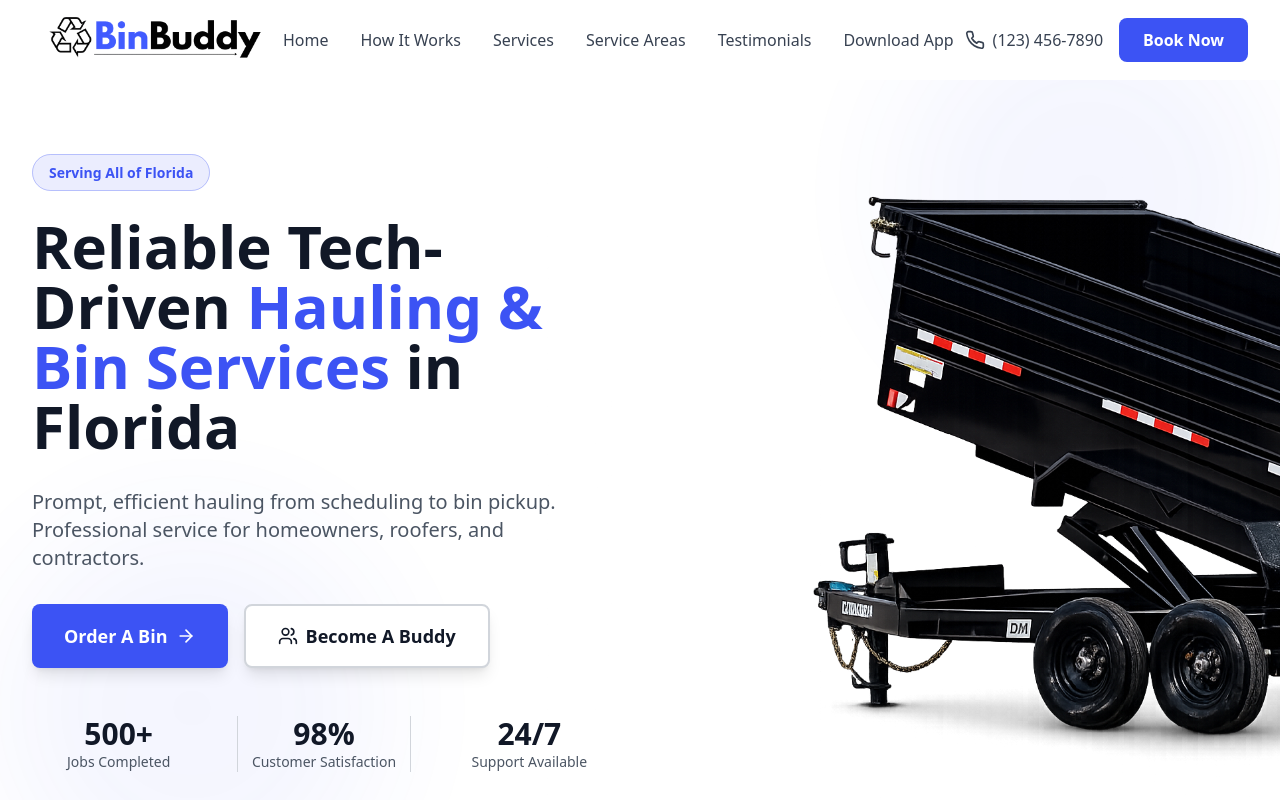
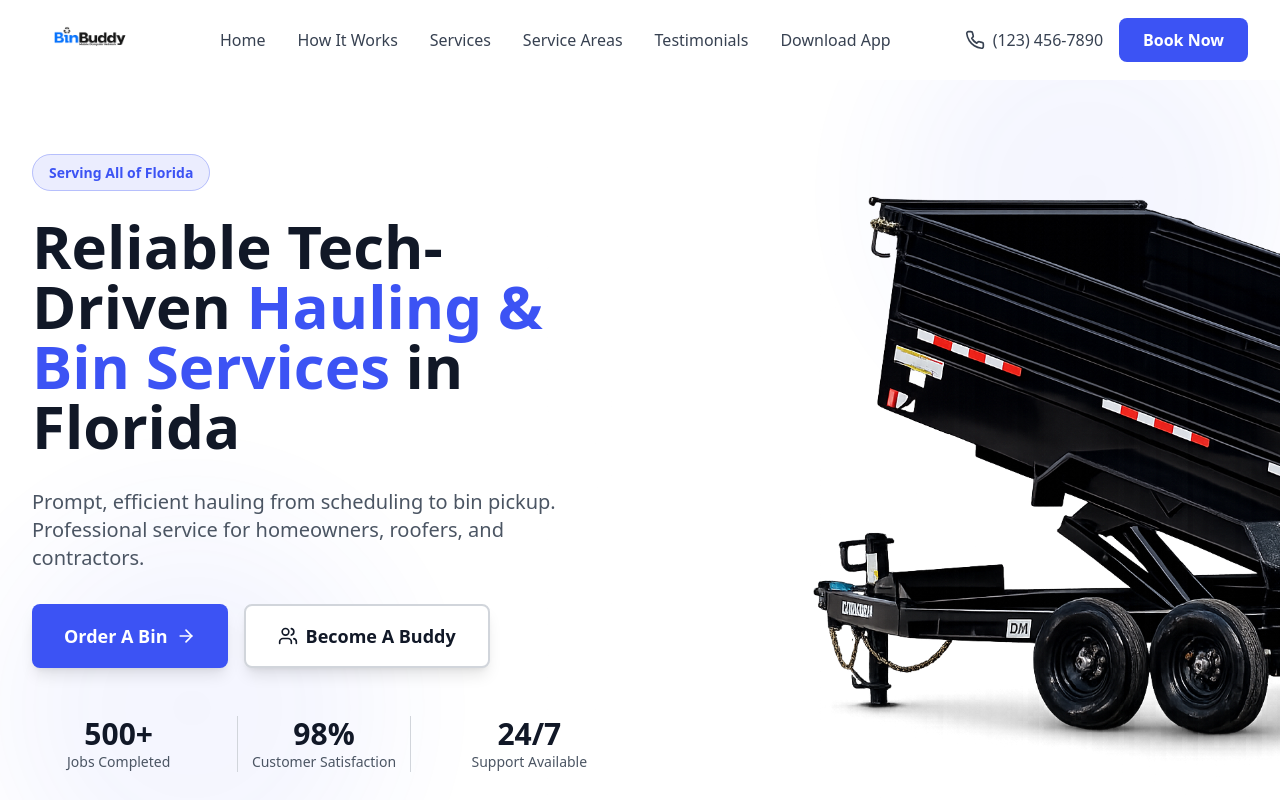
Before and after one commit to shilvockadler7-tech/BinBuddyDemo, a React (Vite) app: page / in a window 1280 px wide. Shown: the top 800 px of the page. Built offline with nearby package versions, Linux system fonts and the light colour scheme.

Commit message:
Updated Footer.tsx

```diff
--- a/src/components/Footer.tsx
+++ b/src/components/Footer.tsx
@@ -16,9 +16,9 @@ export default function Footer() {
         <div className="space-y-8 sm:space-y-10 lg:space-y-0 lg:grid lg:grid-cols-4 lg:gap-12 mb-8 sm:mb-12">
           <div className="space-y-3 sm:space-y-4">
             <img
-              src="/chatgpt_image_jan_6,_2026,_10_15_01_pm.png"
+              src="/image copy copy copy copy copy copy copy copy copy copy copy.png"
               alt="BinBuddy Logo"
-              className="h-24 sm:h-28 lg:h-32 w-auto mb-3 sm:mb-4 brightness-0 invert"
+              className="h-16 sm:h-20 lg:h-24 w-auto mb-3 sm:mb-4"
             />
             <p className="text-sm sm:text-base text-gray-400 leading-relaxed">
               Florida's premier tech-driven hauling and bin service. Fast, reliable, and professional.
--- a/src/components/Navigation.tsx
+++ b/src/components/Navigation.tsx
@@ -31,9 +31,9 @@ export default function Navigation() {
         <div className="flex justify-between items-center h-16 sm:h-20">
           <div className="flex-shrink-0">
             <img
-              src="/chatgpt_image_jan_6,_2026,_10_15_01_pm.png"
+              src="/image copy copy copy copy copy copy copy copy copy copy copy.png"
               alt="BinBuddy Logo"
-              className="h-24 sm:h-32 lg:h-40 w-auto"
+              className="h-12 sm:h-14 lg:h-16 w-auto"
             />
           </div>
 
```
